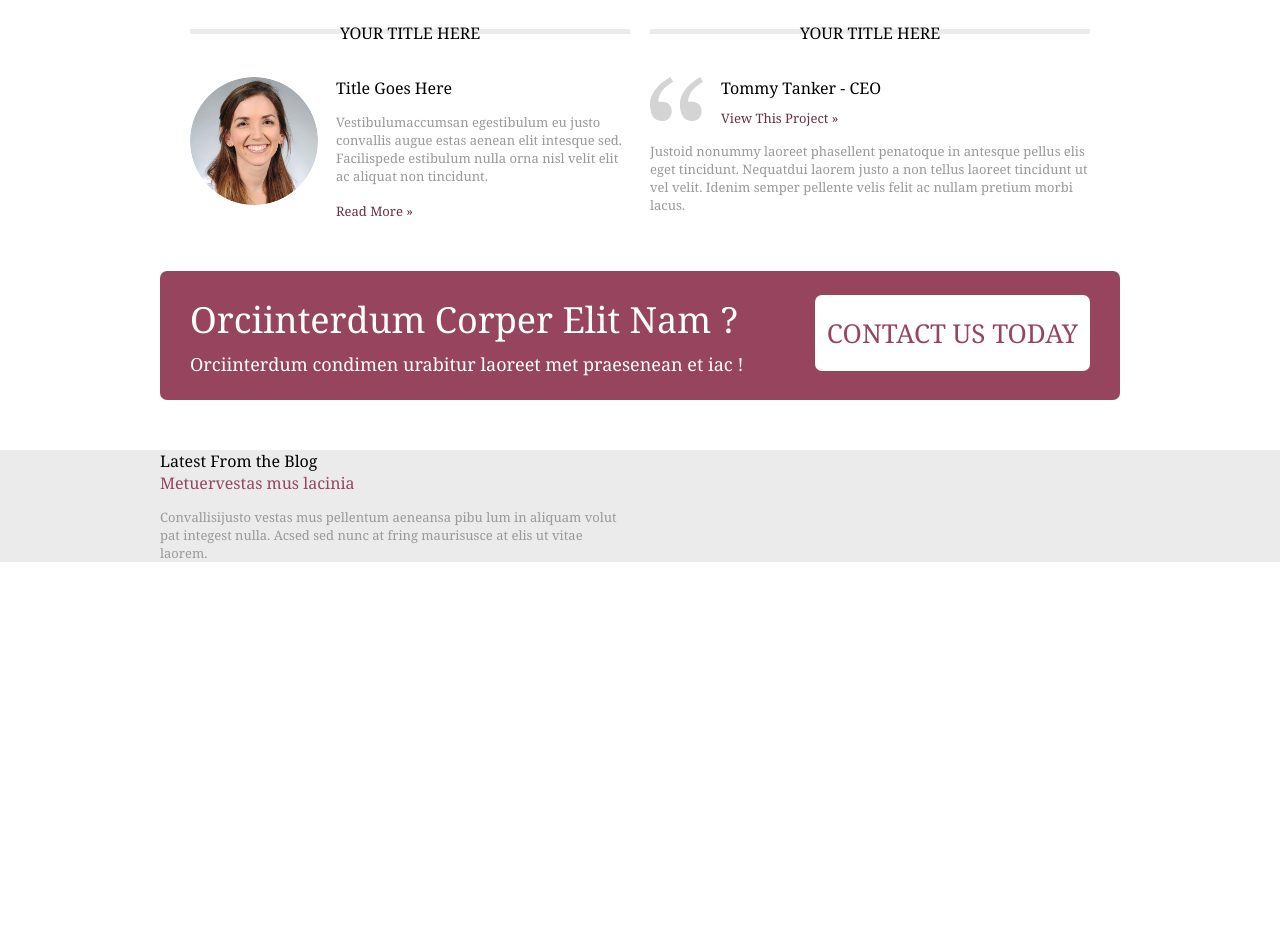
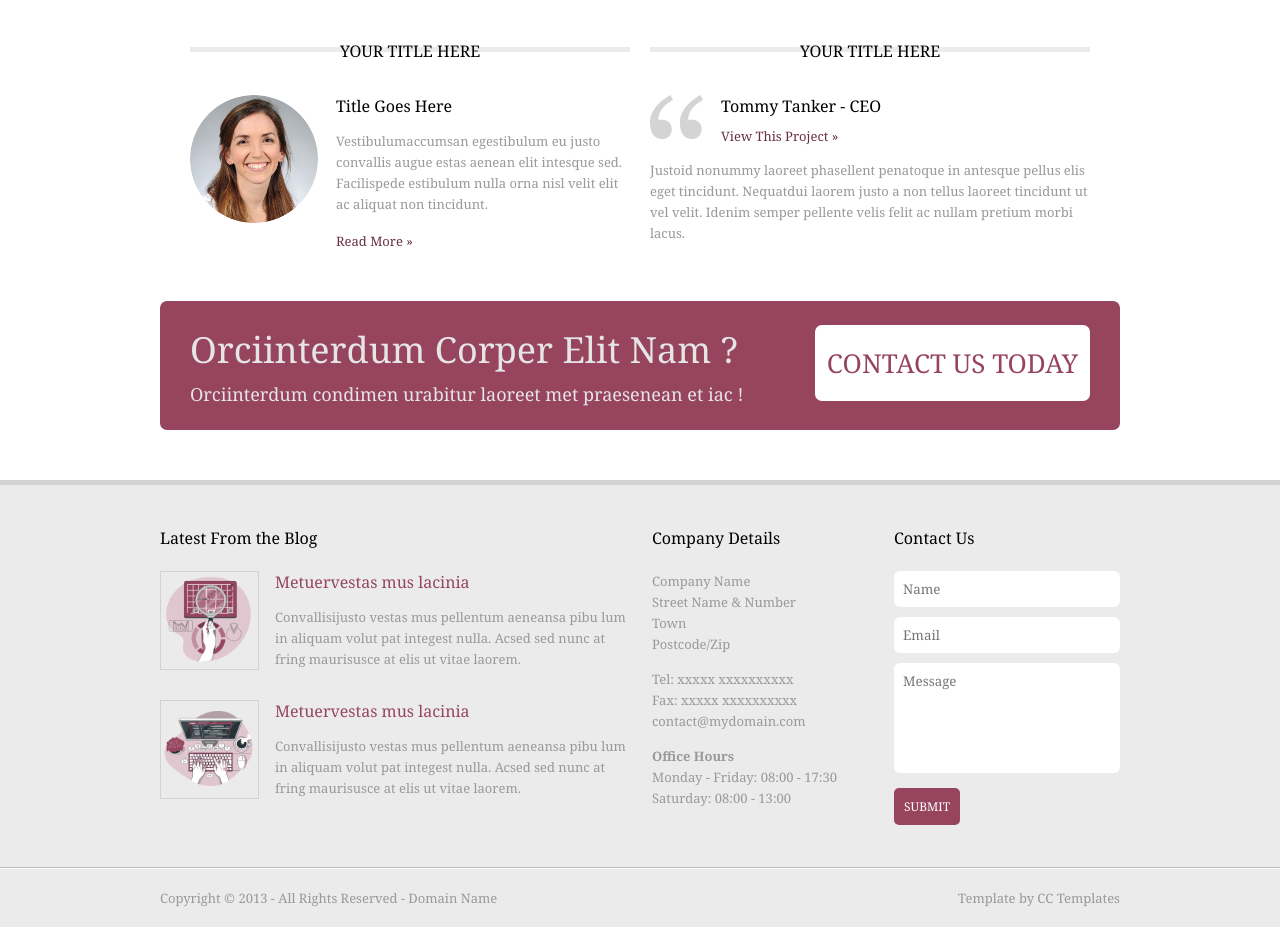
Before and after one commit to rachitamaharjan/Imaginative, a plain HTML site: page index.html in a window 1280 px wide. Shown: the part 1015-1942 px from the top of the page. Before the commit the page ends 1577 px from the top, so only its background shows below. Drawn offline with Linux system fonts and the light colour scheme.

Commit message:
completed footer and bottom section

```diff
--- a/css/layout.css
+++ b/css/layout.css
@@ -50,10 +50,26 @@
     float: right;
 }
 
-.footer-left{
+.footer-right-container{
+    float: right;
+}
+
+.footer-left, .footer-mid{
     float: left;
 }
 
 .footer-right{
     float: right;
 }
+
+.footer-img{
+    float: left;
+}
+
+.bottom-left{
+    float: left;
+}
+
+.bottom-right{
+    float: right;
+}
--- a/css/style.css
+++ b/css/style.css
@@ -15,7 +15,24 @@ a{
     padding: 0.5625em 0;
 }
 
+input, textarea{
+    border-style: none;
+}
+
+input:focus, textarea:focus{
+    outline: none;
+}
+
 button{
+    color: white;
+    background-color: #97455f;
+    border-color: none;
+    border-style: none;
+    padding: 10px;
+    font-size: 12px;
+}
+
+button, input, textarea{
     font-family: Georgia, 'Times New Roman', Times, serif;
 }
 
@@ -108,29 +125,16 @@ button:hover{
 }
 
 .search-container input{
-    border: none;
     font-size: 12px;
     color: #999999;
     width: 90px;
-    height: 33px;
-    padding: 0 10px;
+    padding: 10px;
     border-radius: 6px 0 0 6px;
     min-width: 218px;
 }
 
 .search-container button{
     border-radius: 0 5px 5px 0;
-    color: white;
-    background-color: #97455f;
-    border-color: none;
-    border-style: none;
-    height: 33px;
-    padding: 0 10px;
-    font-size: 12px;
-}
-
-input:focus{
-    outline: none;
 }
 
 .main-content{
@@ -266,6 +270,7 @@ input:focus{
     font-size: 13px;
     margin-top: 14px;
     color: #999999;
+    line-height: 21px;
 }
 
 .row2-each-content{
@@ -333,7 +338,7 @@ input:focus{
 }
 
 .row4-content-left{
-    color: white;
+    color: #e5e5e5;
 }
 
 .content-row4-container button{
@@ -360,6 +365,81 @@ input:focus{
     border-top-width: 1px;
 }
 
-.footer-left, .footer-right{
+.footer-left, .footer-right0container{
     width: calc(100%/2 - 10px);
 }
+
+.footer-left-title{
+    margin-bottom: 22px;
+}
+
+.footer-container{
+    padding: 42px 0;
+}
+
+.footer-horizontal-line{
+    background-color: #d2d2d2;
+    height: 5px;
+    width: 100%;
+}
+
+.footer-img{
+    width: 99px;
+    height: 99px;
+    border: solid;
+    border-width: 1px;
+    border-color: #d2d2d2;
+}
+
+.footer-img img{
+    width: 95px;
+    height: 95px;
+}
+
+.footer-left-content{
+    margin-left: 115px;
+}
+
+.col1-row1{
+    margin-bottom: 30px;
+}
+
+.footer-right input, textarea{
+    min-width: 226px;
+    padding: 9px;
+    border-radius: 6px;
+    margin-bottom: 10px;
+}
+
+textarea{
+    min-height: 110px;
+    resize: none;
+}
+
+.footer-right button{
+    border-radius: 5px;
+}
+
+.footer-mid{
+    margin-right: 57px;
+}
+
+.bottom-horizontal-line1, .bottom-horizontal-line2{
+    height: 1px;
+    width: 100%;
+}
+
+.bottom-horizontal-line1{
+    background-color: #bcbcbc;
+}
+
+.bottom-horizontal-line2{
+    background-color: white;
+}
+
+.bottom-container{
+    font-size: 13px;
+    color: #999999;
+    padding: 20px 0;
+    max-width: 960px;
+}
--- a/index.html
+++ b/index.html
@@ -214,13 +214,35 @@ Website Template</pre>
             </div>
         </div>
         <div class="footer-bottom-wrapper">
+            <div class="footer-horizontal-line"></div>
             <div class="footer-container container clearfix">
                 <div class="footer-left">
                     <div class="footer-left-title">Latest From the Blog</div>
-                    <div class="footer-left-content-container clearfix">
-                        <div class="footer-img"></div>
+                    <div class="footer-left-content-container">
+                        <div class="clearfix col1-row1">
+                            <div class="footer-img">
+                                <img src="img/Analyze.png" alt="">
+                            </div>
                             <div class="footer-left-content">
-                            <div class="title-right">Metuervestas mus lacinia</div>
+                                <a href="#" class="title-right">
+                                    Metuervestas mus lacinia
+                                </a>
+                                <div class="desc-right">
+                                    Convallisijusto vestas mus pellentum aeneansa
+                                    pibu lum in aliquam volut pat integest nulla.
+                                    Acsed sed nunc at fring maurisusce at elis ut
+                                    vitae laorem.
+                                </div>
+                            </div>
+                        </div>
+                        <div class="clearfix">
+                            <div class="footer-img">
+                                <img src="img/code-typing.png" alt="">
+                            </div>
+                            <div class="footer-left-content">
+                                <a href="#" class="title-right">
+                                    Metuervestas mus lacinia
+                                </a>
                                 <div class="desc-right">
                                     Convallisijusto vestas mus pellentum aeneansa
                                     pibu lum in aliquam volut pat integest nulla.
@@ -230,7 +252,51 @@ Website Template</pre>
                             </div>
                         </div>
                     </div>
-                <div class="footer-right"></div>
+                </div>
+                <div class="footer-right-container clearfix">
+                    <div class="footer-mid">
+                        <div class="footer-left-title">Company Details</div>
+                        <div class="col2-row1 desc-right">
+                            <p>Company Name</p>
+                            <p>Street Name & Number</p>
+                            <p>Town</p>
+                            <p>Postcode/Zip</p>
+                        </div>
+                        <div class="col2-row2 desc-right">
+                            <p>Tel: xxxxx xxxxxxxxxx</p>
+                            <p>Fax: xxxxx xxxxxxxxxx</p>
+                            <p>contact@mydomain.com</p>
+                        </div>
+                        <div class="col2-row3 desc-right">
+                            <p><b>Office Hours</b></p>
+                            <p>Monday - Friday: 08:00 - 17:30</p>
+                            <p>Saturday: 08:00 - 13:00</p>
+                        </div>
+                    </div>
+                    <div class="footer-right">
+                        <div class="footer-left-title">Contact Us</div>
+                        <div>
+                            <input type="text" placeholder="Name">
+                        </div>
+                        <div>
+                            <input type="text" placeholder="Email">
+                        </div>
+                        <div>
+                            <textarea type="text" id="text-area" placeholder="Message"></textarea>
+                        </div>
+                        <button>SUBMIT</button>
+                    </div>
+                </div>
+            </div>
+            <div class="bottom-horizontal-line1"></div>
+            <div class="bottom-horizontal-line2"></div>
+            <div class="bottom-container container clearfix">
+                <div class="bottom-left">
+                    Copyright © 2013 - All Rights Reserved - Domain Name
+                </div>
+                <div class="bottom-right">
+                    Template by CC Templates
+                </div>
             </div>
         </div>
     </div>
```
Also changed, not shown: img/Code typing.png (added), img/analyze.png (added), img/code-typing.png (added). Lines whose indentation alone changed are shown as unchanged.
